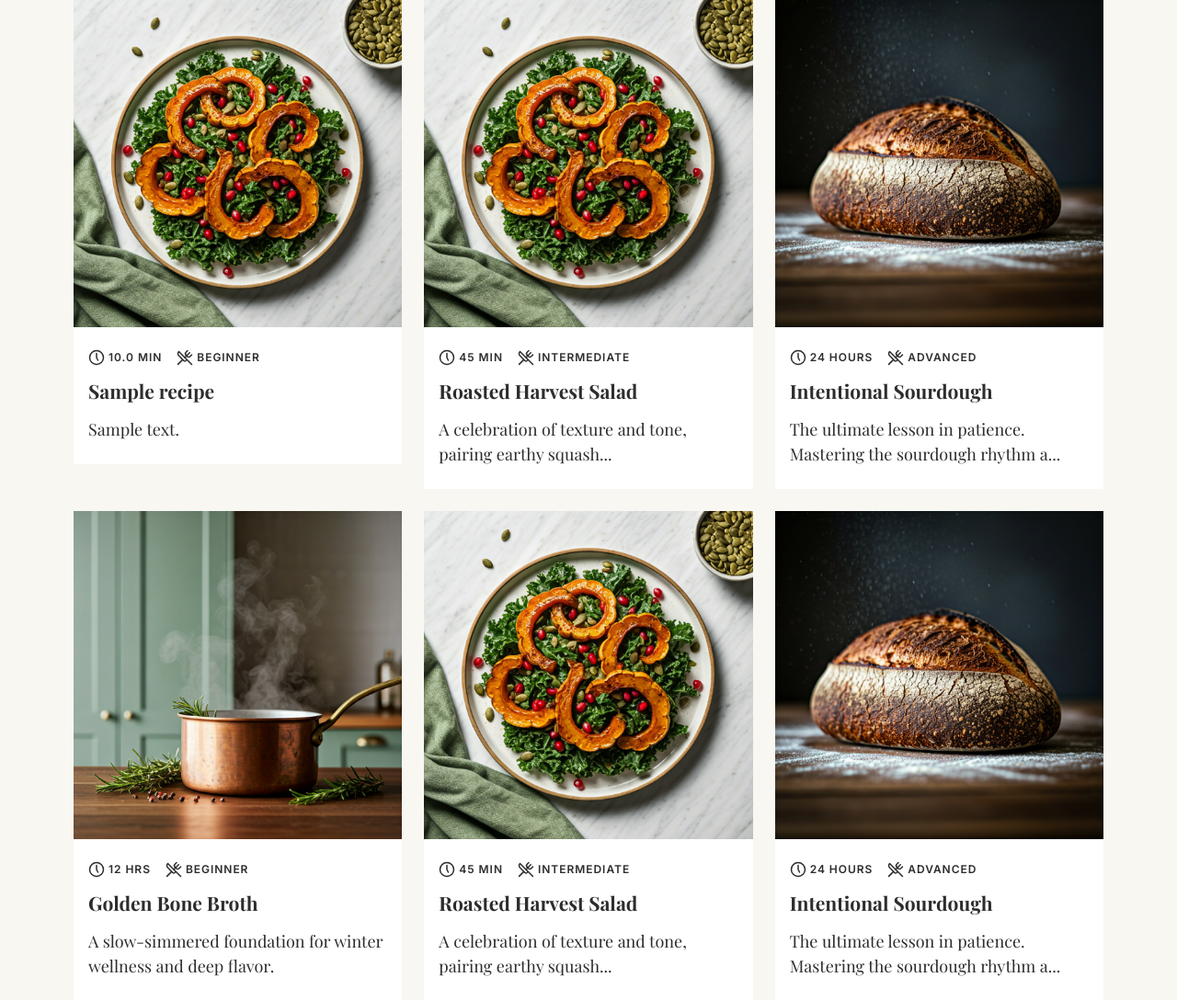
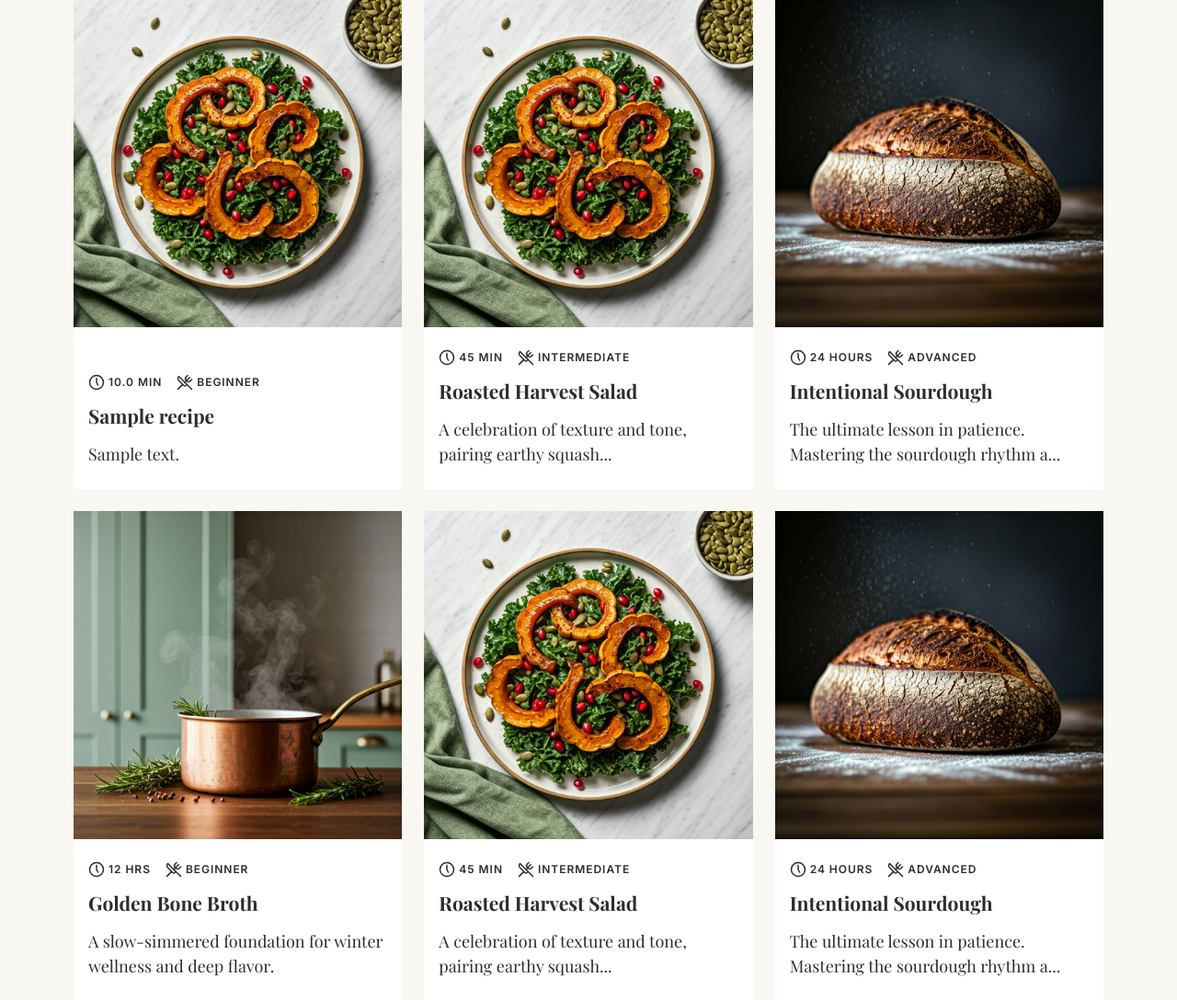
Before and after one commit to sharif2315/recipe-blog, a Flask app: page /recipes in a window 1280 px wide. Shown: the part 423-1511 px from the top of the page at 92% size. Run offline with Flask 3, Linux system fonts and the light colour scheme; tables that the repository leaves empty hold one stand-in row (values such as "Sample post").

Commit message:
updated card styles

```diff
--- a/app/static/css/base_style.css
+++ b/app/static/css/base_style.css
@@ -267,6 +267,9 @@ body {
 .recipe__card__detail_link {
   color: inherit;
   text-decoration: none;
+  display: flex;
+  flex-direction: column;
+  height: 100%;
 }
 
 .recipe__card__detail_link:hover {
@@ -275,8 +278,11 @@ body {
 }
 
 .recipe__card {
-  display: grid;
-  max-width: fit-content;
+  display: flex; /* Changed from grid to flex for easier vertical alignment */
+  flex-direction: column;
+  height: 100%;
+  flex: 1; /* Stretches card to fill <a> wrapper height */
+  width: 100%; /* REMOVED max-width: fit-content */
   background-color: #ffffff;
 }
 
--- a/app/templates/recipes_list.html
+++ b/app/templates/recipes_list.html
@@ -64,7 +64,7 @@
 
     <!-- RECIPES FROM DB CONTEXT -->
     {% for recipe in recipes %}
-    <a class="recipe__card__detail_link" href="#">
+    <a class="recipe__card__detail_link" href="{{ url_for('main.recipe_detail', recipe_id=1) }}">
         <div class="recipe__card">
             <div class="recipe_image">
                 <img src="{{ url_for('static', filename='images/roasted-harvest-salad.png') }}" alt="">
@@ -96,6 +96,7 @@
     {% endfor %}
 
     <!-- RECIPE 1 -->
+    <a class="recipe__card__detail_link" href="{{ url_for('main.recipe_detail', recipe_id=1) }}">
         <div class="recipe__card">
             <div class="recipe_image">
                 <img src="{{ url_for('static', filename='images/roasted-harvest-salad.png') }}" alt="">
@@ -123,8 +124,10 @@
                 </p>
             </div>
         </div>
+    </a>
 
     <!-- RECIPE 2 -->
+    <a class="recipe__card__detail_link" href="{{ url_for('main.recipe_detail', recipe_id=1) }}">
         <div class="recipe__card">
             <div class="recipe_image">
                 <img src="{{ url_for('static', filename='images/intentional-sourdough.png') }}" alt="">
@@ -153,8 +156,10 @@
             </div>
 
         </div>
+    </a>
 
     <!-- RECIPE 3 -->
+    <a class="recipe__card__detail_link" href="{{ url_for('main.recipe_detail', recipe_id=1) }}">
         <div class="recipe__card">
             <div class="recipe_image">
                 <img src="{{ url_for('static', filename='images/golden-bone-broth.png') }}" alt="">
@@ -182,8 +187,10 @@
                 </p>
             </div>
         </div>
+    </a>
 
     <!-- RECIPE 4 -->
+    <a class="recipe__card__detail_link" href="{{ url_for('main.recipe_detail', recipe_id=1) }}">
         <div class="recipe__card">
             <div class="recipe_image">
                 <img src="{{ url_for('static', filename='images/roasted-harvest-salad.png') }}" alt="">
@@ -213,8 +220,10 @@
 
 
         </div>
+    </a>
 
     <!-- RECIPE 5 -->
+    <a class="recipe__card__detail_link" href="{{ url_for('main.recipe_detail', recipe_id=1) }}">
         <div class="recipe__card">
             <div class="recipe_image">
                 <img src="{{ url_for('static', filename='images/intentional-sourdough.png') }}" alt="">
@@ -242,8 +251,10 @@
                 </p>
             </div>
         </div>
+    </a>
 
     <!-- RECIPE 6 -->
+    <a class="recipe__card__detail_link" href="{{ url_for('main.recipe_detail', recipe_id=1) }}">
         <div class="recipe__card">
             <div class="recipe_image">
                 <img src="{{ url_for('static', filename='images/golden-bone-broth.png') }}" alt="">
@@ -270,10 +281,11 @@
                 A slow-simmered foundation for winter wellness and deep flavor.
                 </p>
             </div>
+        </div>
+    </a>
 
-
-    </div>
     <!-- RECIPE 7 -->
+    <a class="recipe__card__detail_link" href="{{ url_for('main.recipe_detail', recipe_id=1) }}">
         <div class="recipe__card">
             <div class="recipe_image">
                 <img src="{{ url_for('static', filename='images/roasted-harvest-salad.png') }}" alt="">
@@ -300,11 +312,11 @@
                 A celebration of texture and tone, pairing earthy squash...
                 </p>
             </div>
-
-
         </div>
+    </a>
 
     <!-- RECIPE 8 -->
+    <a class="recipe__card__detail_link" href="{{ url_for('main.recipe_detail', recipe_id=1) }}">
         <div class="recipe__card">
             <div class="recipe_image">
                 <img src="{{ url_for('static', filename='images/intentional-sourdough.png') }}" alt="">
@@ -331,11 +343,11 @@
                 The ultimate lesson in patience. Mastering the sourdough rhythm a...
                 </p>
             </div>
-
-
         </div>
+    </a>
 
     <!-- RECIPE 9 -->
+    <a class="recipe__card__detail_link" href="{{ url_for('main.recipe_detail', recipe_id=1) }}">
         <div class="recipe__card">
             <div class="recipe_image">
                 <img src="{{ url_for('static', filename='images/golden-bone-broth.png') }}" alt="">
@@ -362,10 +374,9 @@
                 A slow-simmered foundation for winter wellness and deep flavor.
                 </p>
             </div>
-
-
         </div>
 
+    </a>
 </div>
 
 <button class="load_more_btn">Load More</button>
```
Also changed, not shown: app/templates/index.html (+23 -3 lines). Lines whose indentation alone changed are shown as unchanged.
